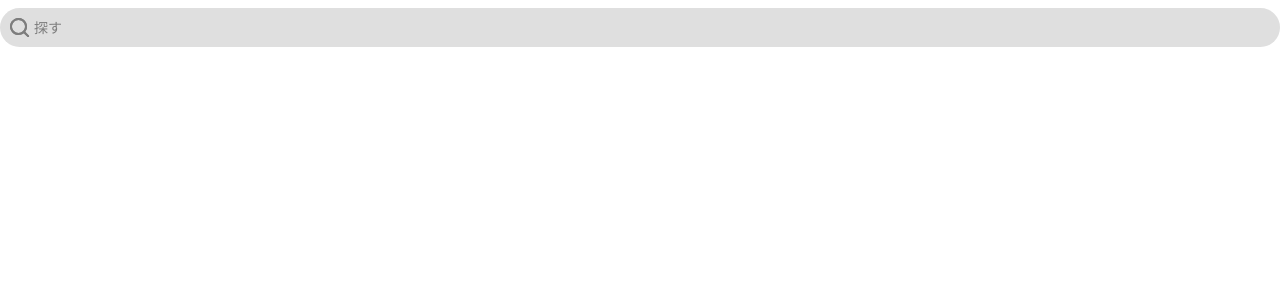
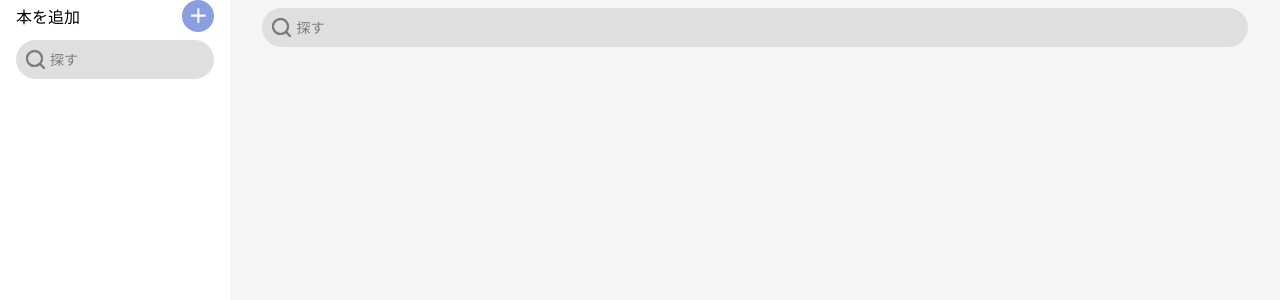
Before and after one commit to ksugawa/myvueBookLibrary, a Vue app in the folder myapp/: page /#/mybooks in a window 1280 px wide. Shown: the top 300 px of the page. Built offline with nearby package versions, Linux system fonts and the light colour scheme.

Commit message:
スタイル調整

```diff
--- a/myapp/src/assets/main.css
+++ b/myapp/src/assets/main.css
@@ -64,6 +64,10 @@ input[type="radio"] {
   justify-content: space-between;
 }
 
+.start {
+  justify-content:flex-start;
+}
+
 .space-b {
   justify-content: space-between;
 }
@@ -83,11 +87,16 @@ input[type="radio"] {
 }
 
 #mainArea {
+  height: 100vh;
+  overflow: hidden;
+}
+
+#mainArea,
+#myBooksArea {
   width: calc(100% - 18%);
-  height: 100vh;
   padding: 0 2rem;
   background-color: #F5F5F5;
-  overflow: hidden;
+
 }
 
 #asideArea {
@@ -97,8 +106,11 @@ input[type="radio"] {
   display: flex;
   flex-direction: column;
   align-items: center;
-  justify-content: center;
   box-shadow: 5px 0 20px #7d7d7d;
+}
+
+#myBooksArea {
+  min-height: 100vh;
 }
 
 .labelRating span {
--- a/myapp/src/views/MyBooksView.vue
+++ b/myapp/src/views/MyBooksView.vue
@@ -1,11 +1,21 @@
 <script setup>
+import AsideArea from "@/components/AsideArea.vue";
 import MyBookList from "../components/MyBookList.vue";
 import SearchMyBook from "@/components/SearchMyBook.vue";
+
+const asideArea = "asideArea";
+const myBooksArea = "myBooksArea";
+
 </script>
 
 <template>
-  <SearchMyBook />
-  <MyBookList />
+  <div class="flex-r start">
+    <AsideArea :id="asideArea" />
+    <div :id="myBooksArea">
+      <SearchMyBook />
+      <MyBookList />
+    </div>
+  </div>
 </template>
 
 <style scoped>
```
